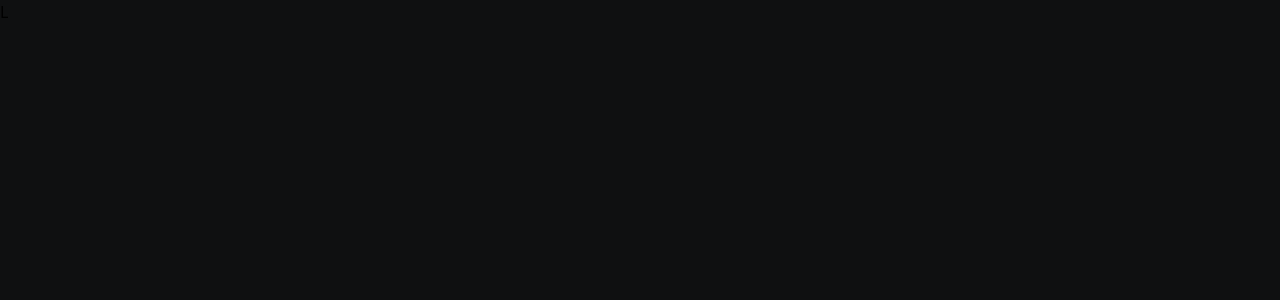
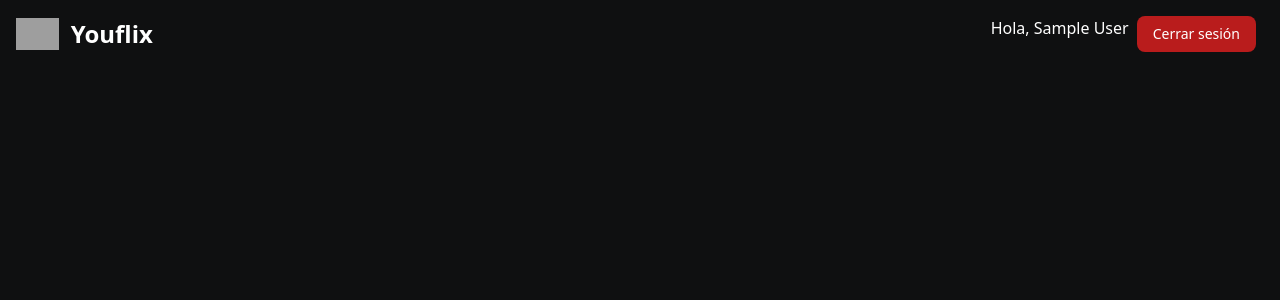
Before and after one commit to andreeeews/Youflix, a React (Vite) app in the folder WEB/vite-project/: page /home in a window 1280 px wide. Shown: the top 300 px of the page. Built offline with nearby package versions, Linux system fonts and the light colour scheme; sample sign-in values are in the browser's storage; grey boxes are pictures that could not be loaded.

Commit message:
feat: navbar update, login fix, authcontext fix

```diff
--- a/WEB/vite-project/src/components/authenticated.jsx
+++ b/WEB/vite-project/src/components/authenticated.jsx
@@ -1,3 +1,4 @@
+/* eslint-disable react/prop-types */
 import { Navigate } from "react-router-dom"
 import { useAuthContext } from "../contexts/auth-context";
 
@@ -5,7 +6,7 @@ export function Authenticated({ children }) {
   const { user } = useAuthContext();
 
   if (!user) {
-    return <Navigate to="/login" />;
+    return <Navigate to="/" />;
   } else {
     return children;
   }
@@ -15,7 +16,7 @@ export function Unauthenticated({ children }) {
   const { user } = useAuthContext()
 
   if(user) {
-    return <Navigate to="/" />
+    return <Navigate to="/home" />
   } else {
     return children;
   }
--- a/WEB/vite-project/src/components/navbar/Navbar.jsx
+++ b/WEB/vite-project/src/components/navbar/Navbar.jsx
@@ -1,8 +1,18 @@
 import { Link } from "react-router-dom";
+import { logoutApi } from "../../services/api-service";
+import { useAuthContext } from "../../contexts/auth-context";
 
 function Navbar() {
+  const { user, onLogout } = useAuthContext();
+
+  function logout() {
+    logoutApi().then(() => {
+      onLogout();
+    });
+  }
+
   return (
-    <nav className="bg-transparent dark:bg-gray-900  w-full z-20 top-0 left-0">
+    <nav className="bg-transparent dark:bg-gray-900 w-full z-20 top-0 left-0">
       <div className="max-w-screen-xl flex flex-wrap items-center justify-between mx-auto p-4">
         <a href="https://flowbite.com/" className="flex items-center">
           <img
@@ -15,12 +25,29 @@ function Navbar() {
           </span>
         </a>
         <div className="flex md:order-2">
-          <Link to="/login"
-            type="Link"
-            className="text-white bg-red-700 hover:bg-blue-800 focus:ring-4 focus:outline-none focus:ring-blue-300 font-medium rounded-lg text-sm px-4 py-2 text-center mr-3 md:mr-0 dark:bg-blue-600 dark:hover:bg-blue-700 dark:focus:ring-blue-800"
-          >
-            Inicia sesión
-          </Link>
+          {user ? (
+            <>
+              {user.name && (
+                <span className="text-white mr-2">
+                  Hola, {user.name}
+                </span>
+              )}
+              <button
+                onClick={logout}
+                className="text-white bg-red-700 hover:bg-blue-800 focus:ring-4 focus:outline-none focus:ring-blue-300 font-medium rounded-lg text-sm px-4 py-2 text-center md:mr-2 dark:bg-blue-600 dark:hover:bg-blue-700 dark:focus:ring-blue-800"
+              >
+                Cerrar sesión
+              </button>
+            </>
+          ) : (
+            <Link
+              to="/login"
+              type="Link"
+              className="text-white bg-red-700 hover:bg-blue-800 focus:ring-4 focus:outline-none focus:ring-blue-300 font-medium rounded-lg text-sm px-4 py-2 text-center md:mr-2 dark:bg-blue-600 dark:hover:bg-blue-700 dark:focus:ring-blue-800"
+            >
+              Inicia sesión
+            </Link>
+          )}
           <button
             data-collapse-toggle="navbar-sticky"
             type="button"
@@ -28,7 +55,6 @@ function Navbar() {
             aria-controls="navbar-sticky"
             aria-expanded="false"
           >
-            <span className="sr-only">Open main menu</span>
             <svg
               className="w-5 h-5"
               aria-hidden="true"
--- a/WEB/vite-project/src/contexts/auth-context.jsx
+++ b/WEB/vite-project/src/contexts/auth-context.jsx
@@ -1,4 +1,5 @@
 import { createContext, useContext, useState } from "react";
+import { Navigate } from "react-router-dom";
 
 const AuthContext = createContext();
 
--- a/WEB/vite-project/src/pages/series/list.jsx
+++ b/WEB/vite-project/src/pages/series/list.jsx
@@ -1,8 +1,11 @@
+import Navbar from "../../components/navbar/Navbar"
 import "./list.css"
 
 function List() {
   return (
-    <div>L</div>
+    <div>
+      <Navbar/>
+    </div>
   )
 }
 
--- a/WEB/vite-project/src/services/api-service.js
+++ b/WEB/vite-project/src/services/api-service.js
@@ -29,3 +29,7 @@ export function login(data) {
 export function createUser(body) {
   return service.post("/register", body);
 }
+
+export function logoutApi() {
+  return service.post("/logout");
+}
```
Also changed, not shown: 2 other files (tests, documents, lock files or other folders).
